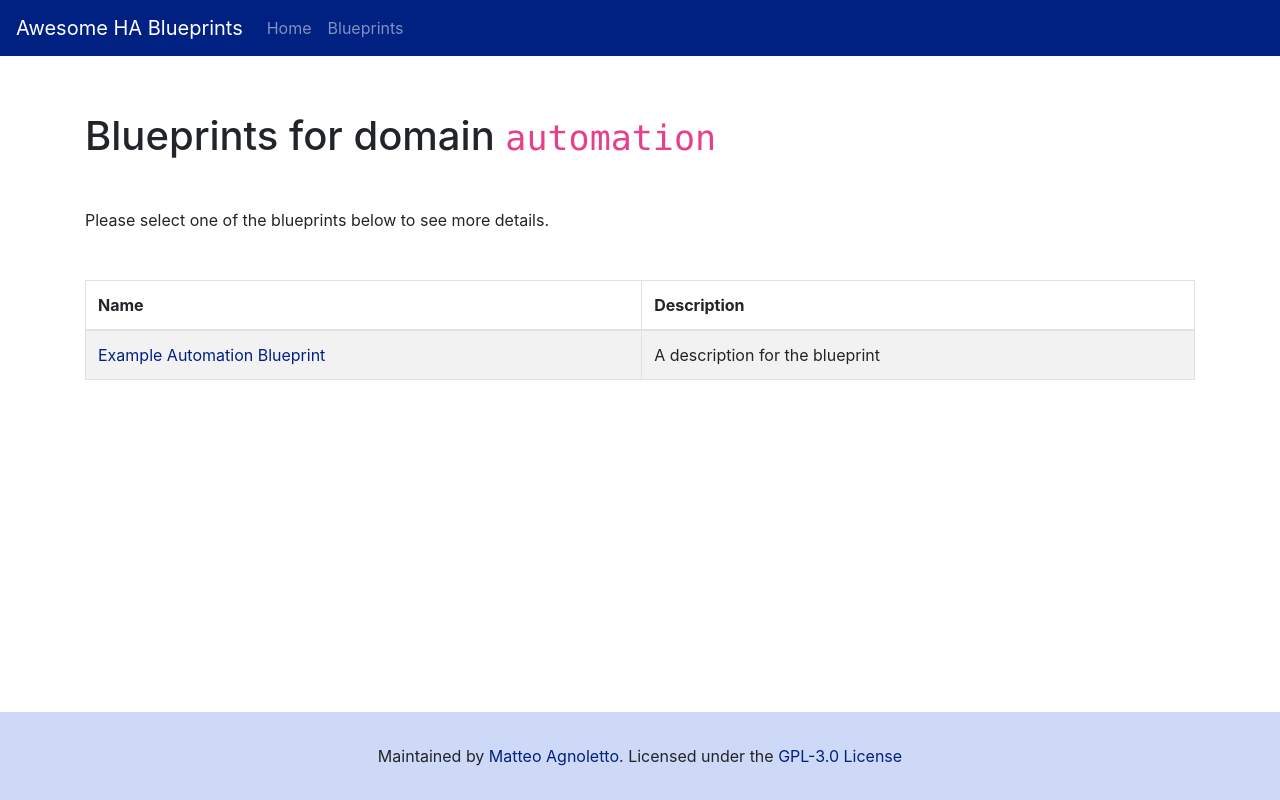
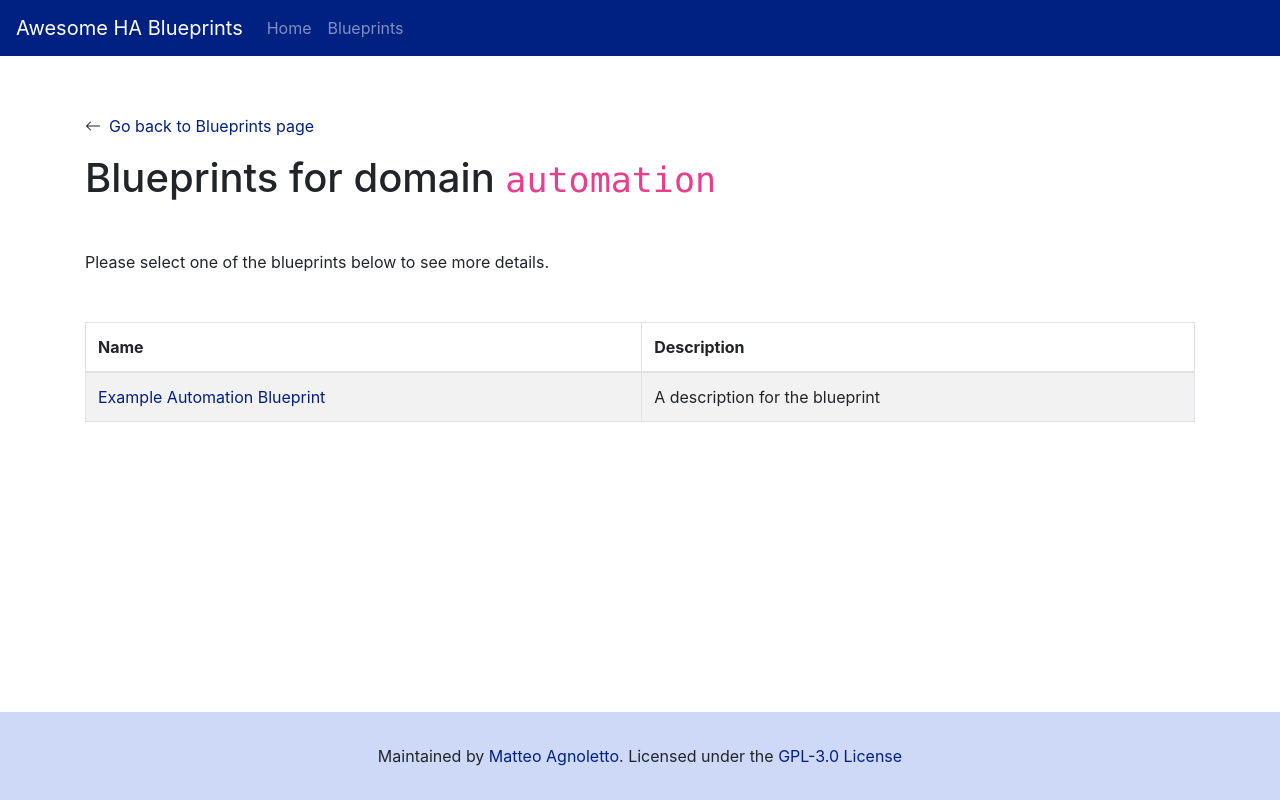
Before and after one commit to EPMatt/awesome-ha-blueprints, a Next.js app: page /awesome-ha-blueprints/blueprints/automation in a window 1280 px wide. Built offline with nearby package versions, Linux system fonts and the light colour scheme.

Commit message:
move pages to src, add texticon comp & back link

```diff
--- /dev/null
+++ b/src/components/TextIcon.jsx
@@ -0,0 +1,22 @@
+import React from 'react'
+
+function TextIcon(props) {
+  const styles = { verticalAlign: 'middle', display: 'inline-block' }
+  const Element = props.as
+  return (
+    <span>
+      {props.left && props.icon}
+      <Element href={props.href}>
+        <a
+          className={(props.left && 'ml-2') || (props.right && 'mr-2')}
+          style={styles}
+        >
+          {props.text}
+        </a>
+      </Element>
+      {props.right && props.icon}
+    </span>
+  )
+}
+
+export default TextIcon
--- a/pages/_app.js
+++ b/src/pages/_app.js
@@ -1,9 +1,6 @@
 import '../styles/globals.scss'
 import Navbar from 'react-bootstrap/Navbar'
 import Nav from 'react-bootstrap/Nav'
-import Form from 'react-bootstrap/Form'
-import FormControl from 'react-bootstrap/FormControl'
-import Button from 'react-bootstrap/Button'
 import { Container, Row, Col } from 'react-bootstrap'
 
 function MyApp({ Component, pageProps }) {
--- a/pages/blueprints/[category].jsx
+++ b/src/pages/blueprints/[category].jsx
@@ -1,8 +1,10 @@
 import fs from 'fs'
 import matter from 'gray-matter'
-import { Table } from 'react-bootstrap'
+import { Table, Breadcrumb } from 'react-bootstrap'
 import Head from 'next/head'
 import Link from 'next/link'
+import TextIcon from '../../components/TextIcon'
+import { ArrowLeft } from 'react-bootstrap-icons'
 
 function BlueprintCategory(props) {
   const rows = props.blueprints.map((b) => (
@@ -20,6 +22,15 @@ function BlueprintCategory(props) {
           Blueprints for domain {props.category} - Awesome HA Blueprints{' '}
         </title>
       </Head>
+      <div className='mb-3'>
+        <TextIcon
+          as={Link}
+          left
+          href='/blueprints'
+          icon={<ArrowLeft />}
+          text='Go back to Blueprints page'
+        />
+      </div>
       <h1 className='mb-5'>
         Blueprints for domain <code>{props.category}</code>
       </h1>
```
Also changed, not shown: src/pages/blueprints/index.jsx (renamed from pages/blueprints/index.jsx), src/pages/index.js (renamed from pages/index.js), src/styles/globals.scss (renamed from styles/globals.scss).
